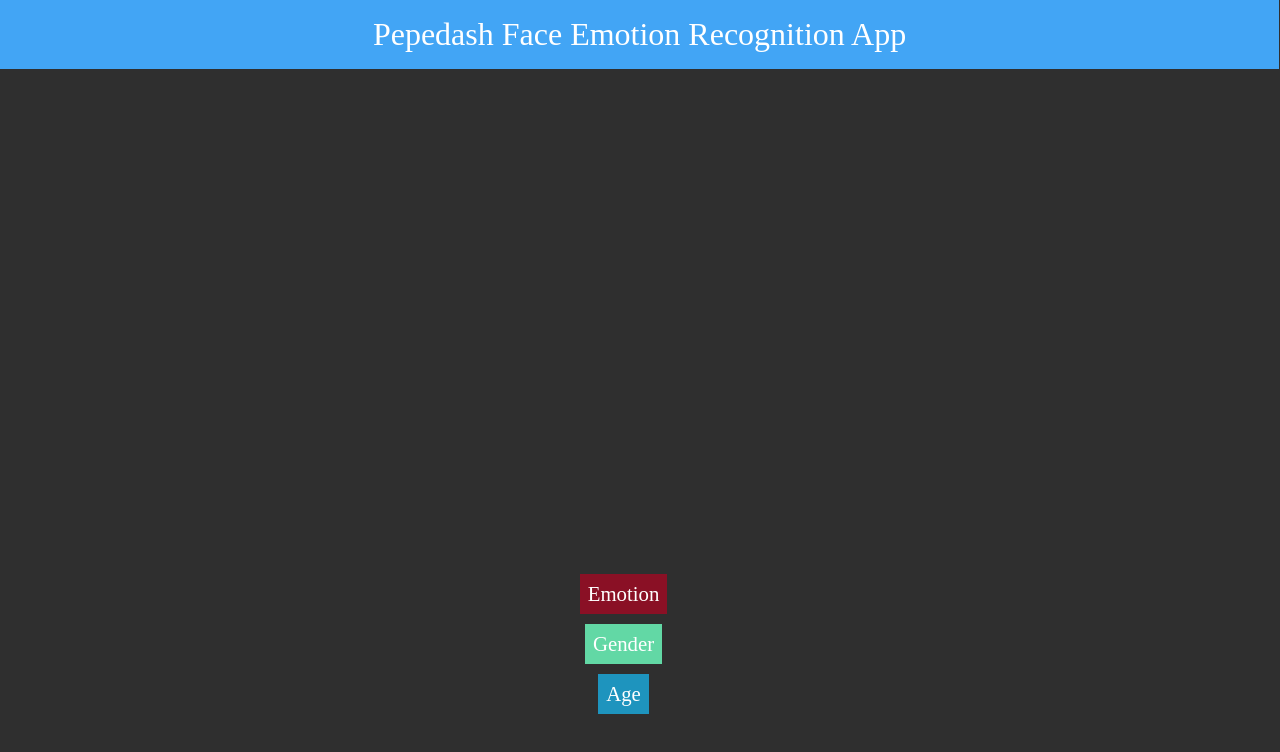
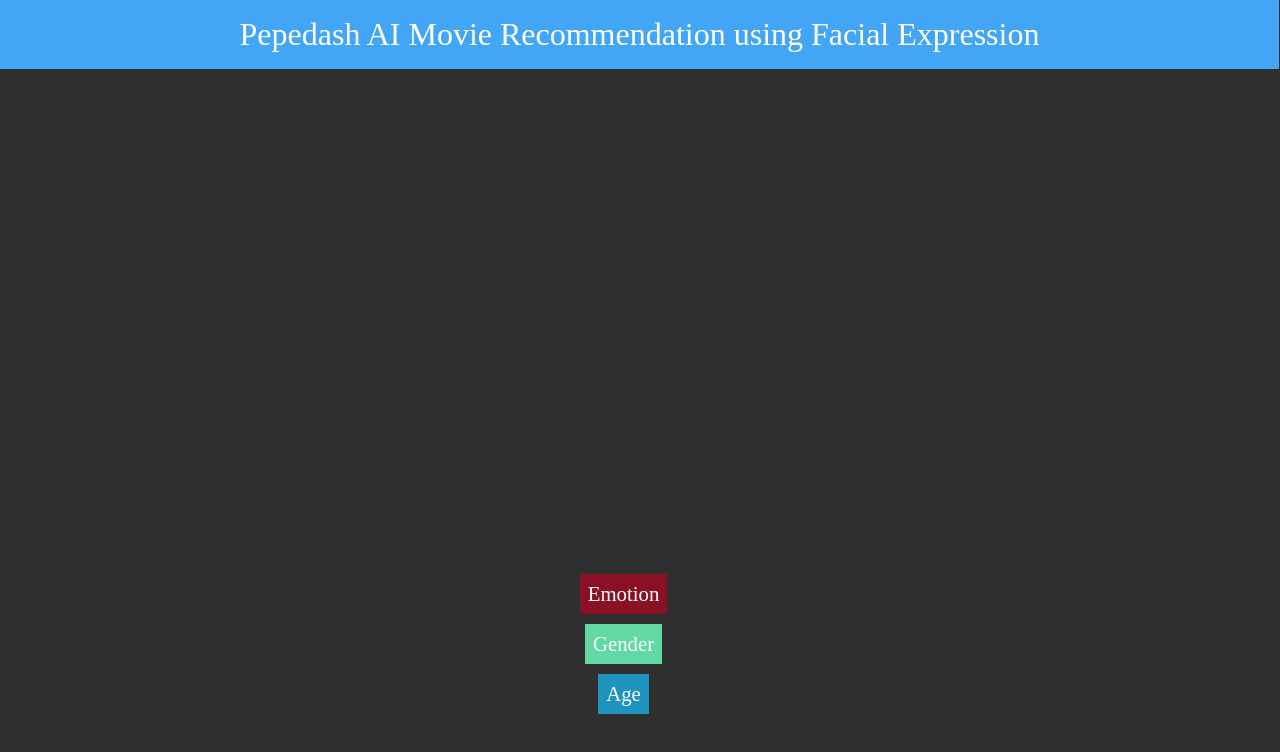
Before and after one commit to Shivam705025/mind_read, a plain HTML site: page index.html in a window 1280 px wide. Drawn offline with Linux system fonts and the light colour scheme; no server answers.

Commit message:
Update index.html

```diff
--- a/index.html
+++ b/index.html
@@ -8,7 +8,7 @@
     <link rel="stylesheet" href="css/style.css" />
   </head>
   <body>
-    <header align="center">Pepedash Face Emotion Recognition App</header>
+    <header align="center">Pepedash AI Movie Recommendation using Facial Expression </header>
     <div class="container">
       <video id="video" height="500" width="500" autoplay muted></video>
     </div>
```
